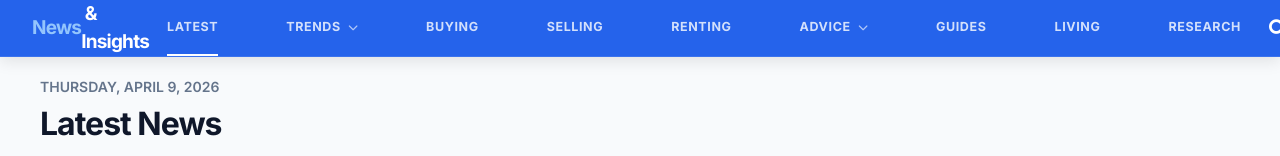
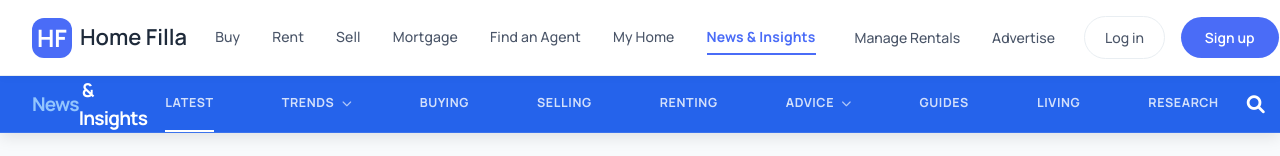
Before and after one commit to noshahi-devs/home-filla-final, an Angular app: page /news in a window 1280 px wide. Shown: the top 156 px of the page. Built offline with nearby package versions, Linux system fonts and the light colour scheme.

Commit message:
fixed sticky error

```diff
--- a/src/app/public/news-insights/news-insights.css
+++ b/src/app/public/news-insights/news-insights.css
@@ -5,7 +5,6 @@
   background-color: #f8fafc;
   min-height: 100vh;
   overflow-x: hidden;
-  padding-top: 56px; /* Offset for fixed navbar */
 }
 
 .hf-blue {
@@ -14,7 +13,7 @@
 
 /* ─── Navigation ─── */
 .news-nav {
-  position: fixed;
+  position: sticky;
   top: 0;
   left: 0;
   right: 0;
--- a/src/app/public/news-insights/news-insights.html
+++ b/src/app/public/news-insights/news-insights.html
@@ -1,7 +1,6 @@
-<!-- <app-site-header></app-site-header> -->
+<app-site-header></app-site-header>
 
-<div class="news-page-container">
-  <!-- News Sub-Header / Navigation -->
+<!-- News Sub-Header / Navigation (outside scroll container so sticky works) -->
 <nav class="news-nav">
   <div class="news-nav-content">
     <div class="news-brand">
@@ -17,7 +16,8 @@
         <!-- Dropdown Menu -->
         <div *ngIf="link.hasDropdown" class="dropdown-menu">
           <div class="dropdown-inner">
-              <a *ngFor="let item of link.items" [routerLink]="['/news', item.name.toLowerCase().split(' ').join('-')]" class="dropdown-item">
+            <a *ngFor="let item of link.items" [routerLink]="['/news', item.name.toLowerCase().split(' ').join('-')]"
+              class="dropdown-item">
               {{ item.name }}
             </a>
           </div>
@@ -31,6 +31,8 @@
     </div>
   </div>
 </nav>
+
+<div class="news-page-container">
 
   <!-- Editorial Feed Grid -->
   <div class="editorial-container">
@@ -169,7 +171,8 @@
       <!-- Title Header (Classic) -->
       <div class="section-title-wrap" *ngIf="section.headerType === 'title'">
         <h2 class="sub-section-title">{{ section.title }}</h2>
-        <a [routerLink]="['/news', section.title.toLowerCase().split(' ').join('-')]" class="more-link">More {{ section.title }} <i class="fa fa-chevron-right"></i></a>
+        <a [routerLink]="['/news', section.title.toLowerCase().split(' ').join('-')]" class="more-link">More {{
+          section.title }} <i class="fa fa-chevron-right"></i></a>
       </div>
 
       <div class="editorial-split-grid">
--- a/src/app/shared/components/site-header/site-header.component.css
+++ b/src/app/shared/components/site-header/site-header.component.css
@@ -3,7 +3,7 @@
   border-bottom: 1px solid var(--border-light);
   padding: 16px 0;
   position: relative;
-  z-index: 1000;
+  z-index: 2100;
   box-shadow: var(--shadow-sm);
 }
 
@@ -124,7 +124,7 @@
   visibility: hidden;
   transform: translateX(-50%) translateY(10px);
   transition: all 0.4s cubic-bezier(0.16, 1, 0.3, 1);
-  z-index: 1000;
+  z-index: 3000;
   pointer-events: none;
 }
 
```
Lines whose indentation alone changed are shown as unchanged.
